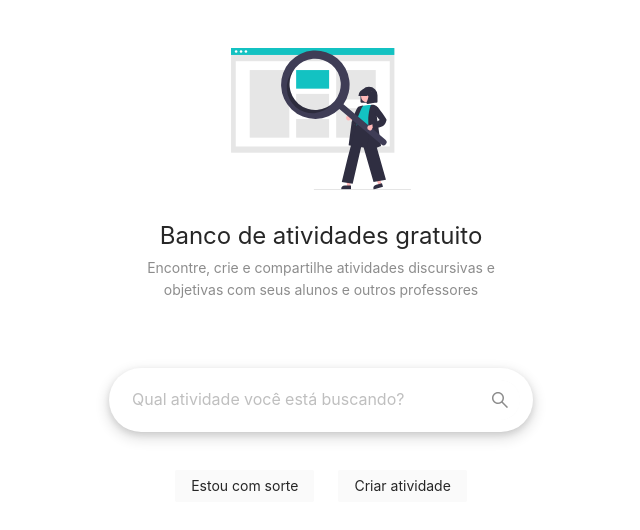
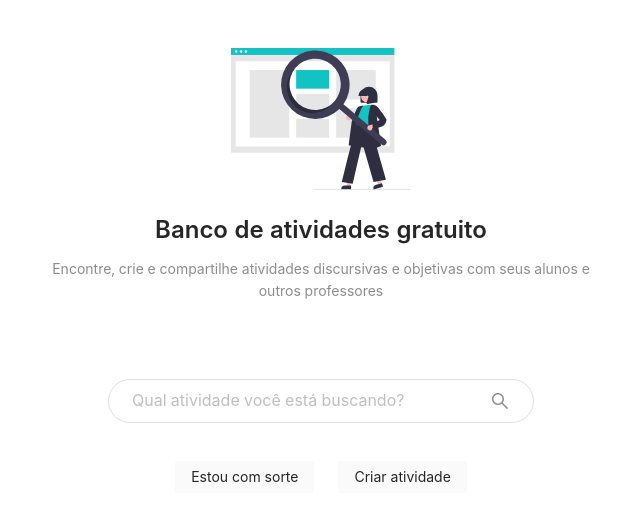
Before and after one commit to pedropereirahg/act-app, a Next.js app: page / in a window 1280 px wide. Shown: the top 530 px of the page, without its empty margins (319-959 px from the left). Built offline with nearby package versions, Linux system fonts and the light colour scheme.

Commit message:
chore: design improvements

```diff
--- a/src/components/Search/Search.module.scss
+++ b/src/components/Search/Search.module.scss
@@ -1,8 +1,23 @@
 .cardWrapper {
-  box-shadow: 0 1px 2px -2px rgb(0 0 0 / 16%), 0 3px 6px 0 rgb(0 0 0 / 12%), 0 5px 12px 4px rgb(0 0 0 / 9%);
-  outline: none;
-  border: none;
-  border-radius: 40px;
+  display: flex;
+  z-index: 3;
+  height: 44px;
+  background: #fff;
+  border: 1px solid #dfe1e5;
+  box-shadow: none;
+  border-radius: 24px;
+  margin: 0 auto;
+  width: 638px;
+  width: auto;
+  max-width: 584px;
+  & > div {
+    padding: 1px 12px 0;
+  }
+  &:hover {
+    background-color: #fff;
+    box-shadow: 0 1px 6px rgb(32 33 36 / 28%);
+    border-color: rgba(223,225,229,0);
+  }
 }
 
 .inputFix {
--- a/src/components/Search/index.tsx
+++ b/src/components/Search/index.tsx
@@ -57,12 +57,7 @@ export default function Search({
   }
 
   return !isLoading ? (
-    <Card
-      bordered={hasQuery}
-      hoverable
-      className={styles.cardWrapper}
-      bodyStyle={{ padding: !hasQuery ? '12px' : '0px 12px' }}
-    >
+    <Card className={styles.cardWrapper}>
       <Input.Search
         ref={inputRef}
         placeholder="Qual atividade você está buscando?"
@@ -84,7 +79,7 @@ export default function Search({
     </Card>
   ) : timeout >= 500 ? (
     <Skeleton.Input active size="large" style={{
-      ...(hasQuery ? { width: `calc(${width} + 24px)` } : { width })
+      ...(hasQuery ? { width: `calc(${width} + 26px)`, height: '44px' } : { width })
     }} />
   ) : null
 }
--- a/src/pages/index.tsx
+++ b/src/pages/index.tsx
@@ -11,14 +11,14 @@ import styles from '../styles/HomePage.module.scss';
 export default function HomePage() {
   return (
     <Fragment>
-      <Metadata title={'Atividade escolar - banco de atividades gratuito'} />
-      <Row gutter={8} justify="center" align="middle">
-        <Col span={8}>
+      <Metadata title={'Atividade Escolar - Banco de atividades gratuito'} />
+      <Row gutter={12} justify="center" align="middle">
+        <Col span={12}>
           <Result
             icon={<Icon component={() => <SearchSvg width="2.5em" />} />}
-            title="Banco de atividades gratuito"
+            title={<Typography.Title level={3}>Banco de atividades gratuito</Typography.Title>}
             subTitle={
-              <Typography.Paragraph type="secondary" ellipsis={{ rows: 2 }}>
+              <Typography.Paragraph type="secondary" ellipsis={{ rows: 3 }}>
                 Encontre, crie e compartilhe atividades discursivas e objetivas com seus alunos e outros professores
               </Typography.Paragraph>
             }
--- a/src/pages/new-activity/essay.tsx
+++ b/src/pages/new-activity/essay.tsx
@@ -56,8 +56,8 @@ export default function NewEssayPage() {
           />
         </Col>
       </Row>
-      <Row gutter={16} justify="center" align="middle">
-        <Col span={16}>
+      <Row gutter={20} justify="center" align="middle">
+        <Col span={20}>
           <Divider orientation="left" orientationMargin={8}>
             <Space align="center">
               <EditTwoTone style={{ marginBottom: '0.75em' }} />
--- a/src/pages/new-activity/multiple-choice.tsx
+++ b/src/pages/new-activity/multiple-choice.tsx
@@ -70,8 +70,8 @@ export default function NewMultipleChoicePage() {
           />
         </Col>
       </Row>
-      <Row gutter={16} justify="center" align="middle">
-        <Col span={16}>
+      <Row gutter={20} justify="center" align="middle">
+        <Col span={20}>
           <Divider orientation="left" orientationMargin={8}>
             <Space align="center">
               <CheckCircleTwoTone style={{ marginBottom: '0.75em' }} />
```
Also changed, not shown: src/components/TypeOfActivity/index.js (deleted, +0 -46 lines), src/components/TypeOfActivity/index.tsx (added, +43 -0 lines), src/pages/[id].tsx (+5 -2 lines), src/pages/search/index.tsx (+5 -6 lines).
